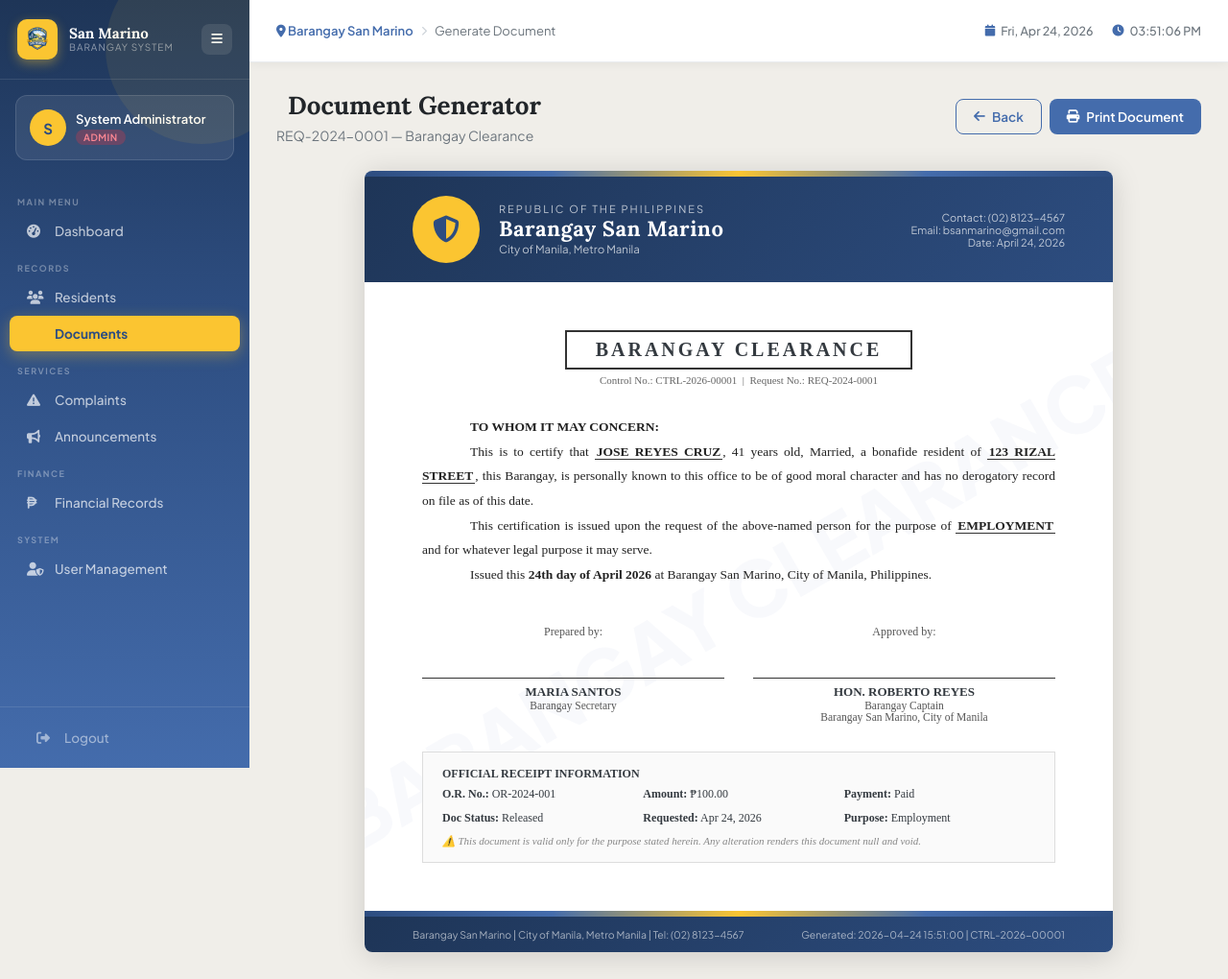
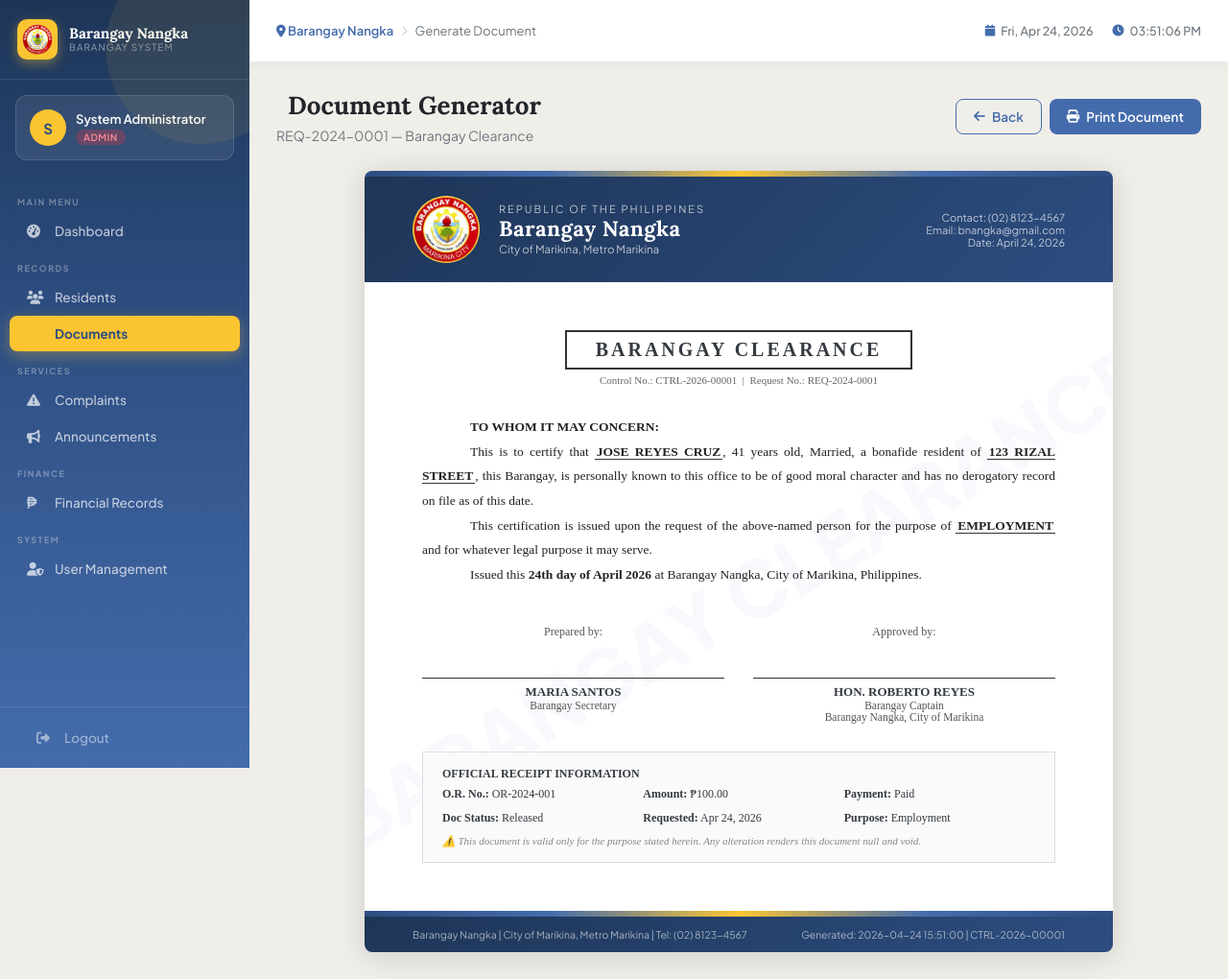
Before and after one commit to Kairu075/Barangay-Digital-Management-System, a PHP site: page /barangay/modules/documents/generate.php?id=1 in a window 1280 px wide. Shown: the whole page at 96% size. Run offline with PHP 8.4, Linux system fonts and the light colour scheme; a user stored in the database is signed in; data comes from the database, SQL or seed files in the repository; both versions use the stored data as it was after the commit; some libraries are stand-ins or nearby versions.

Commit message:
Update on name and logo
Co-authored-by: Copilot <copilot@github.com>

```diff
--- a/assets/css/main.css
+++ b/assets/css/main.css
@@ -1,5 +1,5 @@
 /* ============================================================
-   BARANGAY SAN MARINO - MAIN STYLESHEET
+   BARANGAY NANGKA - MAIN STYLESHEET
    ============================================================ */
 
 :root {
--- a/assets/js/main.js
+++ b/assets/js/main.js
@@ -1,5 +1,5 @@
 // ============================================================
-// BARANGAY SAN MARINO - MAIN JS
+// BARANGAY Nangka - MAIN JS
 // ============================================================
 
 document.addEventListener('DOMContentLoaded', function () {
@@ -107,7 +107,7 @@ document.addEventListener('DOMContentLoaded', function () {
             <!DOCTYPE html>
             <html>
             <head>
-                <title>Barangay San Marino - Document</title>
+                <title>Barangay Nangka - Document</title>
                 <style>
                     body { font-family: 'Times New Roman', serif; margin: 30px; font-size: 13px; line-height: 1.8; }
                     .doc-header { text-align: center; border-bottom: 3px double #333; padding-bottom: 16px; margin-bottom: 20px; }
--- a/includes/config.php
+++ b/includes/config.php
@@ -7,11 +7,11 @@ define('DB_USER', 'root');
 define('DB_PASS', '');
 define('DB_NAME', 'barangay_san_marino');
 
-define('SITE_NAME', 'Barangay San Marino');
+define('SITE_NAME', 'Barangay Nangka');
 define('SITE_URL', 'http://localhost/barangay');
 define('BARANGAY_CAPTAIN', 'Hon. Roberto Reyes');
-define('MUNICIPALITY', 'City of Manila');
-define('PROVINCE', 'Metro Manila');
+define('MUNICIPALITY', 'City of Marikina');
+define('PROVINCE', 'Metro Marikina');
 
 try {
     $pdo = new PDO(
--- a/includes/header.php
+++ b/includes/header.php
@@ -6,7 +6,7 @@ $current_page = basename($_SERVER['PHP_SELF'], '.php');
 <head>
     <meta charset="UTF-8">
     <meta name="viewport" content="width=device-width, initial-scale=1.0">
-    <title><?= $page_title ?? 'Barangay San Marino' ?> - Barangay San Marino Management System</title>
+    <title><?= $page_title ?? 'Barangay Nangka' ?> - Barangay Nangka Management System</title>
     <link rel="preconnect" href="https://fonts.googleapis.com">
     <link rel="preconnect" href="https://fonts.gstatic.com" crossorigin>
     <link href="https://fonts.googleapis.com/css2?family=Plus+Jakarta+Sans:wght@300;400;500;600;700;800&family=Lora:wght@400;500;600;700&display=swap" rel="stylesheet">
@@ -23,13 +23,11 @@ $current_page = basename($_SERVER['PHP_SELF'], '.php');
     <img src="<?= SITE_URL ?>/assets/img/logo.png" alt="Logo" style="width:32px;height:32px;object-fit:contain;">
             </div>
             <div class="logo-text">
-                <span class="logo-main">San Marino</span>
+                <span class="logo-main">Barangay Nangka</span>
                 <span class="logo-sub">Barangay System</span>
             </div>
         </div>
-        <button class="sidebar-toggle" id="sidebarToggle">
-            <i class="fas fa-bars"></i>
-        </button>
+
     </div>
 
     <div class="user-card">
@@ -105,7 +103,7 @@ $current_page = basename($_SERVER['PHP_SELF'], '.php');
                 <i class="fas fa-bars"></i>
             </button>
             <div class="breadcrumb">
-                <span class="breadcrumb-barangay"><i class="fas fa-location-dot"></i> Barangay San Marino</span>
+                <span class="breadcrumb-barangay"><i class="fas fa-location-dot"></i> Barangay Nangka</span>
                 <i class="fas fa-chevron-right"></i>
                 <span><?= $page_title ?? 'Dashboard' ?></span>
             </div>
--- a/modules/documents/generate.php
+++ b/modules/documents/generate.php
@@ -25,8 +25,8 @@ include '../../includes/header.php';
 .doc-inner { position: relative; z-index: 1; padding: 50px 60px; font-family: 'Times New Roman', serif; }
 .doc-gold-bar { height: 6px; background: linear-gradient(90deg, #2d4d80, #446CAC, #FBC531, #446CAC, #2d4d80); }
 .doc-header-strip { background: linear-gradient(135deg, #1e3557, #2d4d80); padding: 20px 50px; display: flex; align-items: center; gap: 20px; }
-.header-seal { width: 70px; height: 70px; background: #FBC531; border-radius: 50%; display: flex; align-items: center; justify-content: center; flex-shrink: 0; }
-.header-seal i { font-size: 28px; color: #2d4d80; }
+.header-seal { width: 70px; height: 70px; background: #FBC531; border-radius: 50%; display: flex; align-items: center; justify-content: center; flex-shrink: 0; overflow: hidden; }
+.header-seal img { width: 100%; height: 100%; object-fit: cover; }
 .header-text { color: white; }
 .header-text .republic { font-size: 11px; letter-spacing: 2px; opacity: 0.7; }
 .header-text .brgy-name { font-size: 22px; font-weight: 900; font-family: 'Lora', serif; letter-spacing: 0.5px; }
@@ -71,15 +71,15 @@ include '../../includes/header.php';
 <div class="doc-preview" id="printDoc">
     <div class="doc-gold-bar"></div>
     <div class="doc-header-strip">
-        <div class="header-seal"><i class="fas fa-shield-halved"></i></div>
+<div class="header-seal"><img src="../../assets/img/logo.png" alt="Barangay Logo"></div>
         <div class="header-text">
             <div class="republic">REPUBLIC OF THE PHILIPPINES</div>
-            <div class="brgy-name">Barangay San Marino</div>
-            <div class="brgy-addr">City of Manila, Metro Manila</div>
+            <div class="brgy-name">Barangay Nangka</div>
+            <div class="brgy-addr">City of Marikina, Metro Marikina</div>
         </div>
         <div class="header-right">
             <div>Contact: (02) 8123-4567</div>
-            <div>Email: bsanmarino@gmail.com</div>
+            <div>Email: bnangka@gmail.com</div>
             <div>Date: <?= $doc_date ?></div>
         </div>
     </div>
@@ -100,7 +100,7 @@ include '../../includes/header.php';
                 <p style="text-indent:50px;">
                     This is to certify that <span class="highlight"><?= strtoupper($doc['full_name']) ?></span>,
                     <?= $age ?> years old, <?= $doc['civil_status'] ?>, a bonafide resident of
-                    <span class="highlight"><?= htmlspecialchars($doc['address'] ?? 'Barangay San Marino') ?></span>,
+                    <span class="highlight"><?= htmlspecialchars($doc['address'] ?? 'Barangay Nangka') ?></span>,
                     this Barangay, is personally known to this office to be of good moral character and has no
                     derogatory record on file as of this date.
                 </p>
@@ -115,7 +115,7 @@ include '../../includes/header.php';
                     This is to certify that <span class="highlight"><?= strtoupper($doc['full_name']) ?></span>,
                     <?= $age ?> years old, <?= $doc['gender'] ?>, <?= $doc['civil_status'] ?>, with Resident
                     ID No. <strong><?= $doc['resident_id'] ?></strong>, is a bonafide resident and legal
-                    occupant of <span class="highlight"><?= htmlspecialchars($doc['address'] ?? 'Barangay San Marino, City of Manila') ?></span>.
+                    occupant of <span class="highlight"><?= htmlspecialchars($doc['address'] ?? 'Barangay Nangka, City of Marikina') ?></span>.
                 </p>
                 <p style="text-indent:50px;">
                     The above-named individual has been residing in this Barangay for a considerable period
@@ -130,7 +130,7 @@ include '../../includes/header.php';
                 <p style="text-indent:50px;">
                     This is to certify that <span class="highlight"><?= strtoupper($doc['full_name']) ?></span>,
                     <?= $age ?> years old, <?= $doc['civil_status'] ?>, residing at
-                    <span class="highlight"><?= htmlspecialchars($doc['address'] ?? 'Barangay San Marino') ?></span>,
+                    <span class="highlight"><?= htmlspecialchars($doc['address'] ?? 'Barangay Nangka') ?></span>,
                     belongs to an indigent family in this Barangay.
                 </p>
                 <p style="text-indent:50px;">
@@ -147,15 +147,15 @@ include '../../includes/header.php';
                 <p style="text-indent:50px;">
                     This is to certify that <span class="highlight"><?= strtoupper($doc['full_name']) ?></span>,
                     <?= $age ?> years old, <?= $doc['civil_status'] ?>, a resident of
-                    <span class="highlight"><?= htmlspecialchars($doc['address'] ?? 'Barangay San Marino') ?></span>
+                    <span class="highlight"><?= htmlspecialchars($doc['address'] ?? 'Barangay Nangka') ?></span>
                     has requested the issuance of this <strong><?= $doc['document_type'] ?></strong> for the
                     purpose of <span class="highlight"><?= strtoupper($doc['purpose']) ?></span>.
                 </p>
                 <?php endif; ?>
 
                 <p style="text-indent:50px;">
-                    Issued this <strong><?= date('jS') ?> day of <?= date('F Y') ?></strong> at Barangay San Marino,
-                    City of Manila, Philippines.
+                    Issued this <strong><?= date('jS') ?> day of <?= date('F Y') ?></strong> at Barangay Nangka,
+                    City of Marikina, Philippines.
                 </p>
             </div>
 
@@ -169,7 +169,7 @@ include '../../includes/header.php';
                     <div style="font-size:12px;color:#555;">Approved by:</div>
                     <div class="sig-name">Hon. Roberto Reyes</div>
                     <div class="sig-title">Barangay Captain</div>
-                    <div class="sig-title">Barangay San Marino, City of Manila</div>
+                    <div class="sig-title">Barangay Nangka, City of Marikina</div>
                 </div>
             </div>
 
@@ -192,7 +192,7 @@ include '../../includes/header.php';
 
     <div class="doc-gold-bar"></div>
     <div class="doc-footer-strip">
-        <span>Barangay San Marino | City of Manila, Metro Manila | Tel: (02) 8123-4567</span>
+        <span>Barangay Nangka | City of Marikina, Metro Marikina | Tel: (02) 8123-4567</span>
         <span>Generated: <?= date('Y-m-d H:i:s') ?> | <?= $control_no ?></span>
     </div>
 </div>
--- a/modules/documents/payment.php
+++ b/modules/documents/payment.php
@@ -65,8 +65,8 @@ include '../../includes/header.php';
     <div class="or-receipt" style="border:2px solid #333;padding:24px;font-family:'Courier New',monospace;font-size:13px;background:white;border-radius:8px;box-shadow:var(--shadow);">
         <div style="text-align:center;border-bottom:2px dashed #333;padding-bottom:14px;margin-bottom:14px;">
             <div style="font-size:9px;letter-spacing:2px;">REPUBLIC OF THE PHILIPPINES</div>
-            <div style="font-weight:bold;font-size:15px;margin:4px 0;">BARANGAY SAN MARINO</div>
-            <div style="font-size:10px;color:#555;">City of Manila, Metro Manila</div>
+            <div style="font-weight:bold;font-size:15px;margin:4px 0;">BARANGAY Nangka</div>
+            <div style="font-size:10px;color:#555;">City of Marikina, Metro Marikina</div>
             <div style="font-size:18px;font-weight:bold;margin:8px 0;letter-spacing:1px;">OFFICIAL RECEIPT</div>
             <div style="font-size:11px;font-weight:bold;">OR No.: <?= $receipt['or_no'] ?></div>
         </div>
@@ -98,7 +98,7 @@ include '../../includes/header.php';
         </div>
 
         <div style="text-align:center;margin-top:14px;font-size:9px;color:#888;border-top:1px dashed #ccc;padding-top:10px;">
-            Thank you for transacting with Barangay San Marino.<br>
+            Thank you for transacting with Barangay Nangka.<br>
             This is your official receipt. Please keep it for your records.
         </div>
     </div>
--- a/modules/finance/report.php
+++ b/modules/finance/report.php
@@ -69,8 +69,8 @@ include '../../includes/header.php';
     <!-- Report Header -->
     <div style="text-align:center;border-bottom:3px double #333;padding-bottom:16px;margin-bottom:20px;font-family:'Times New Roman',serif;">
         <div style="font-size:11px;letter-spacing:2px;">REPUBLIC OF THE PHILIPPINES</div>
-        <div style="font-weight:bold;font-size:20px;margin:4px 0;">BARANGAY SAN MARINO</div>
-        <div style="font-size:12px;color:#555;">City of Manila, Metro Manila</div>
+        <div style="font-weight:bold;font-size:20px;margin:4px 0;">BARANGAY Nangka</div>
+        <div style="font-size:12px;color:#555;">City of Marikina, Metro Marikina</div>
         <div style="font-size:14px;font-weight:bold;margin-top:12px;letter-spacing:2px;border:2px solid #333;display:inline-block;padding:5px 24px;">
             MONTHLY FINANCIAL REPORT
         </div>
@@ -177,7 +177,7 @@ include '../../includes/header.php';
     </div>
 
     <div style="text-align:center;margin-top:20px;font-size:10.5px;color:#888;border-top:1px solid #ddd;padding-top:10px;font-family:'Times New Roman',serif;">
-        This is an official financial report of Barangay San Marino, City of Manila. Generated via the Barangay San Marino Digital Management System.
+        This is an official financial report of Barangay Nangka, City of Marikina. Generated via the Barangay Nangka Digital Management System.
     </div>
 </div>
 
--- a/modules/residents/index.php
+++ b/modules/residents/index.php
@@ -38,7 +38,7 @@ include '../../includes/header.php';
 <div class="page-header flex-between">
     <div>
         <h1><i class="fas fa-users"></i> Residents</h1>
-        <p>Manage and view all registered residents of Barangay San Marino.</p>
+        <p>Manage and view all registered residents of Barangay Nangka.</p>
     </div>
     <a href="add.php" class="btn btn-primary"><i class="fas fa-user-plus"></i> Add Resident</a>
 </div>
```
Also changed, not shown: database.sql (+7 -7 lines), login.php (+4 -4 lines), README.md, assets/img/logo.png.
